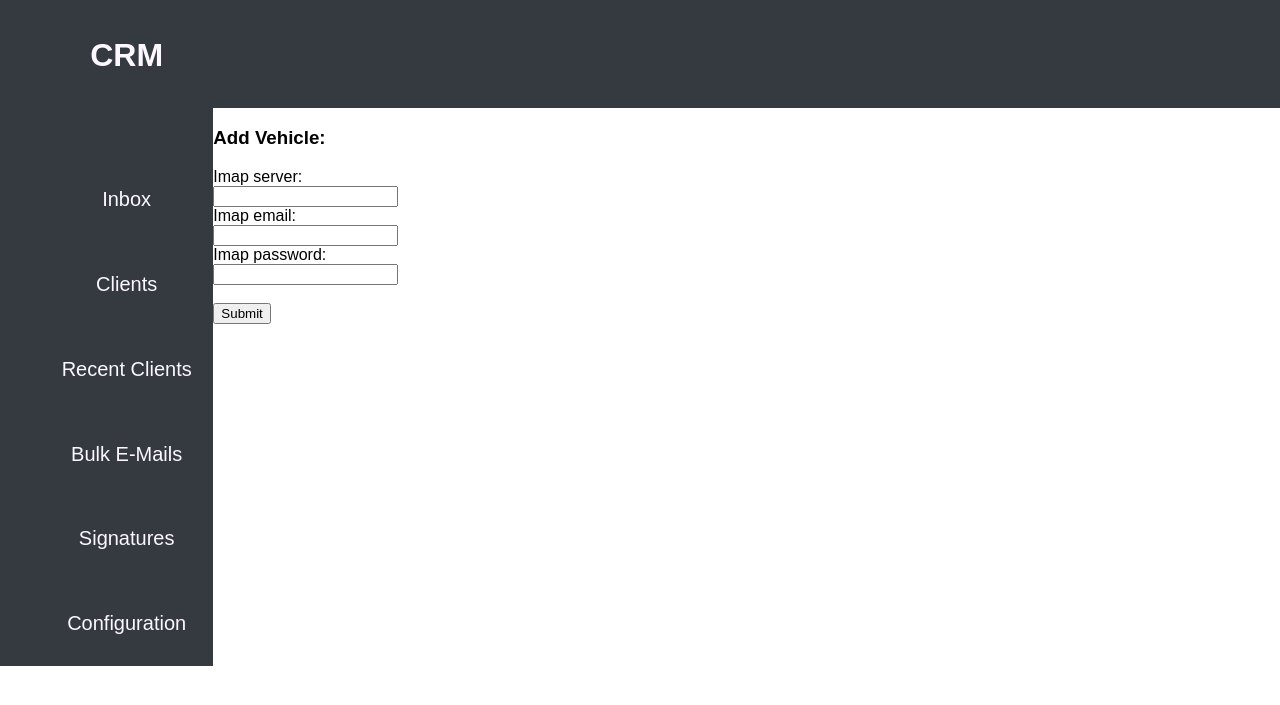
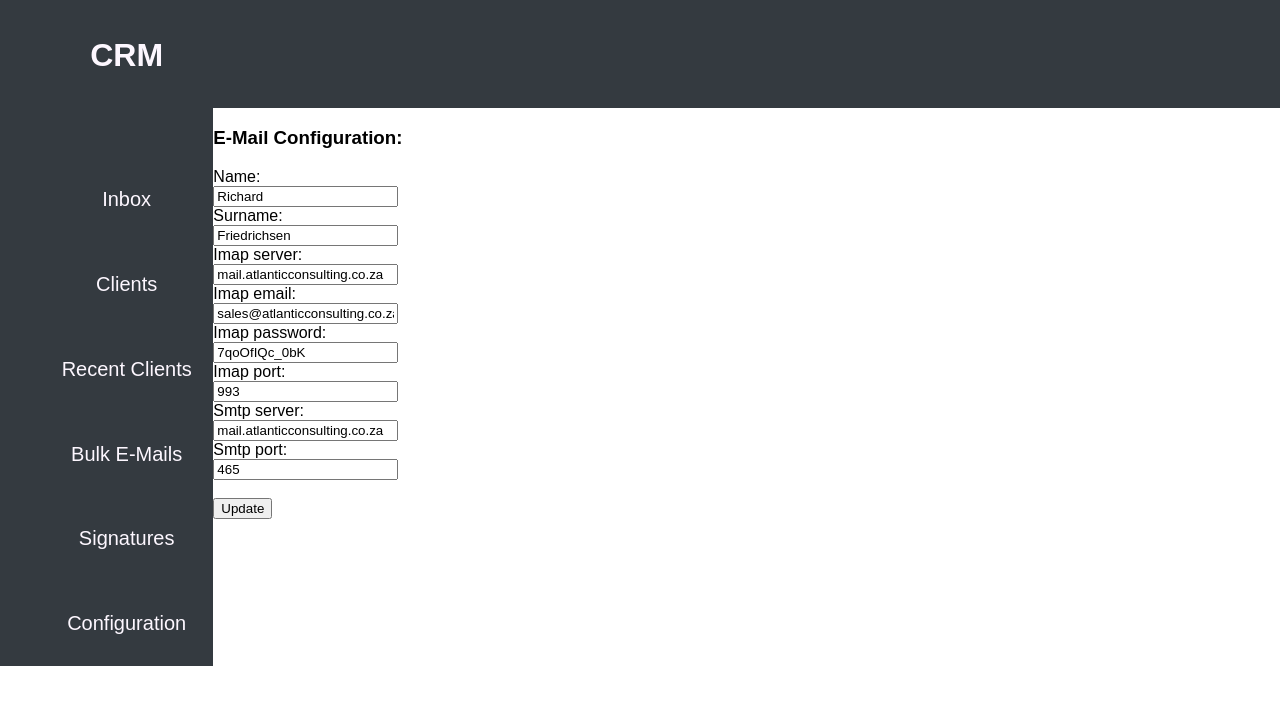
Before and after one commit to RichardFriedrichsen/CRM, a Django app: page /user/configuration/ in a window 1280 px wide. Shown: the top 705 px of the page. Run offline with Django 4.2, Linux system fonts and the light colour scheme; data comes from the database, SQL or seed files in the repository; both versions use the stored data as it was after the commit; parts of the project's set-up code (start-up, migrations or seed data) failed here and were passed over; some web fonts are replaced.

Commit message:
Added configurations for ports and outgoing server in the user model

```diff
--- a/A_Email/tasks.py
+++ b/A_Email/tasks.py
@@ -1,5 +1,9 @@
 from celery import shared_task
 import time
+
+
+def retrivingEmails():
+    pass
 
 
 @shared_task
--- a/B_User/configuration_from.py
+++ b/B_User/configuration_from.py
@@ -5,4 +5,4 @@ from .models import User
 class add_config(ModelForm):
     class Meta:
         model = User
-        fields = ('imap_server', 'imap_email', 'imap_password')
+        fields = '__all__'
--- a/B_User/models.py
+++ b/B_User/models.py
@@ -6,6 +6,14 @@ from django.db import models
 class User(models.Model):
     name = models.CharField(max_length=50)
     surname = models.CharField(max_length=50)
+
+    # Incomming Server Settings
+
     imap_server = models.CharField(max_length=50)
     imap_email = models.EmailField()
     imap_password = models.CharField(max_length=50)
+    imap_port = models.CharField(max_length=50)
+
+    # Outgoing Server Settings
+    smtp_server = models.CharField(max_length=50, null=True)
+    smtp_port = models.CharField(max_length=50, null=True)
--- a/B_User/views.py
+++ b/B_User/views.py
@@ -1,20 +1,22 @@
 from django.shortcuts import render, redirect
 from . configuration_from import add_config
-# Create your views here.
+from .models import User
 
 
 def list_config(request):
+    config = User.objects.first()
+    print(config)
     submitted = False
 
     if request.method == "POST":
-        form = add_config(request.POST)
+        form = add_config(request.POST, instance=config)
         if form.is_valid():
             form.save()
             return redirect('emails:list_emails')
     else:
-        form = add_config()
+        form = add_config(instance=config)
 
     if 'submitted' in request.GET:
         submitted = True
 
-    return render(request, "configuration.html", {"form": form, 'submitted': submitted})
+    return render(request, "configuration.html", {"form": form, 'submitted': submitted, 'config': config})
--- a/templates/configuration.html
+++ b/templates/configuration.html
@@ -3,7 +3,7 @@
 {% block content %}
 
 
-    <h3 class="addheaders">Add Vehicle:</h3>
+    <h3 class="addheaders">E-Mail Configuration:</h3>
          <div class="card card-form">
             <form action="" method=POST>
                 {%csrf_token%}
@@ -18,7 +18,7 @@
                 {% endfor %}
 
                 <br>
-                <input type="submit" value="Submit" class="btn btn-primary">
+                <input type="submit" value="{% if config is None %}Submit{% else %}Update{% endif%}" class="btn btn-primary">
             </form>
         </div>
 
--- a/templates/navbar.html
+++ b/templates/navbar.html
@@ -19,6 +19,6 @@
         <a href="#services">Signatures</a>
     </li>
     <li class="grid-align-vertical">
-        <a href="">Configuration</a>
+        <a href="{% url 'user:list_config'%}">Configuration</a>
     </li>
 </ul>
```
Also changed, not shown: B_User/migrations/0002_user_imap_port_user_smtp_port_user_smtp_server.py (added), db.sqlite3.
